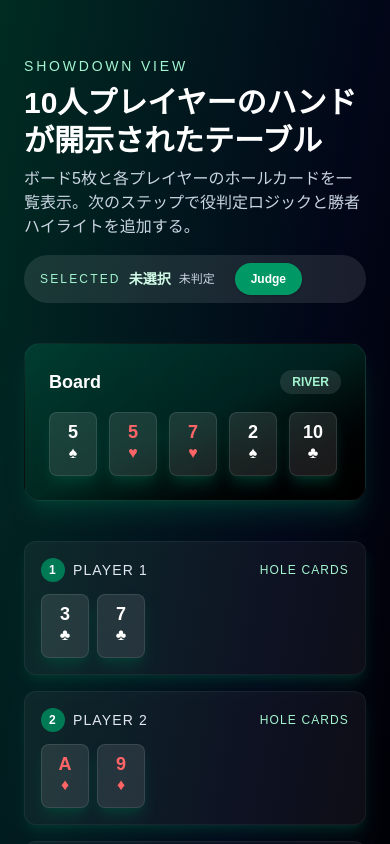
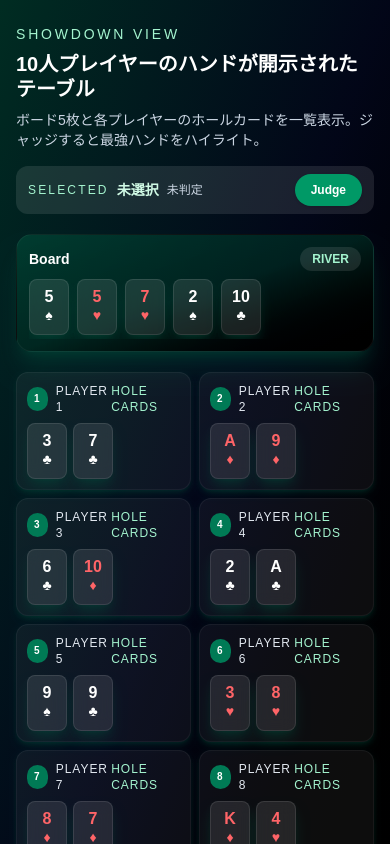
Before and after one commit to gyokuro06/who-the-hell-wins, a Next.js app: page / in a window 390 px wide. Shown: the top 844 px of the page. Built offline with nearby package versions, Linux system fonts and the light colour scheme.

Commit message:
fix design for mobile

```diff
--- a/src/app/page.tsx
+++ b/src/app/page.tsx
@@ -49,10 +49,10 @@ function CardTag({
   return (
     <div
       data-testid={dataTestId}
-      className="flex h-16 w-12 flex-col items-center justify-center rounded-lg border border-white/10 bg-white/10 shadow-lg shadow-emerald-900/50 backdrop-blur-sm"
+      className="flex h-14 w-10 flex-col items-center justify-center rounded-lg border border-white/10 bg-white/10 shadow-lg shadow-emerald-900/40 backdrop-blur-sm sm:h-16 sm:w-12"
     >
-      <span className={`text-lg font-semibold leading-none ${color}`}>{card.rank}</span>
-      <span className={`text-base ${color}`}>{suitSymbols[card.suit]}</span>
+      <span className={`text-base font-semibold leading-none sm:text-lg ${color}`}>{card.rank}</span>
+      <span className={`text-sm sm:text-base ${color}`}>{suitSymbols[card.suit]}</span>
     </div>
   );
 }
@@ -79,7 +79,7 @@ function PlayerCard({
       data-testid={`player-${player.seat}`}
       data-selected={selected}
       onClick={() => onSelect(player.seat)}
-      className={`rounded-xl border bg-white/5 p-4 shadow-lg shadow-emerald-900/40 transition hover:border-emerald-300/60 hover:bg-emerald-900/20 cursor-pointer ${
+      className={`rounded-xl border bg-white/5 p-2.5 shadow-md shadow-emerald-900/30 transition hover:border-emerald-300/60 hover:bg-emerald-900/15 cursor-pointer ${
         selected || isWinner ? "border-emerald-400 ring-2 ring-emerald-500/60" : "border-white/5"
       }`}
       role="button"
@@ -91,9 +91,9 @@ function PlayerCard({
         }
       }}
     >
-      <header className="mb-3 flex items-center justify-between text-sm uppercase tracking-[0.08em] text-slate-200">
+      <header className="mb-2 flex items-center justify-between text-xs uppercase tracking-[0.08em] text-slate-200 sm:text-sm">
         <span className="flex items-center gap-2">
-          <span className="inline-flex h-6 w-6 items-center justify-center rounded-full bg-emerald-700 text-xs font-bold text-white">
+          <span className="inline-flex h-6 w-6 items-center justify-center rounded-full bg-emerald-700 text-[10px] font-bold text-white sm:text-xs">
             {player.seat}
           </span>
           {player.name}
@@ -103,7 +103,7 @@ function PlayerCard({
           Hole Cards
         </span>
       </header>
-      <div className="flex items-center gap-2">
+      <div className="flex items-center gap-1.5 sm:gap-2">
         {player.cards.map((card) => (
           <CardTag
             key={`${card.rank}-${card.suit}-${player.seat}`}
@@ -115,7 +115,7 @@ function PlayerCard({
       </div>
 
       {judged && (
-        <div className="mt-3 rounded-lg border border-white/10 bg-white/5 px-3 py-2 text-xs text-slate-200">
+        <div className="mt-2 rounded-lg border border-white/10 bg-white/5 px-2.5 py-2 text-[11px] text-slate-200 sm:text-xs">
           <div className="flex items-center justify-between">
             <span className="font-semibold text-emerald-100">Best Hand</span>
             {isWinner && <span className="text-[10px] uppercase tracking-[0.12em] text-emerald-200">Top</span>}
@@ -207,16 +207,16 @@ export default function Home() {
 
   return (
     <div className="min-h-screen bg-gradient-to-br from-emerald-950 via-slate-950 to-black text-white">
-      <main className="mx-auto flex max-w-6xl flex-col gap-10 px-6 py-14 lg:px-10">
+      <main className="mx-auto flex w-full max-w-5xl flex-col gap-5 px-4 py-6 sm:gap-7 sm:px-6 lg:px-8">
         <header className="flex flex-col gap-2">
           <p className="text-sm uppercase tracking-[0.2em] text-emerald-200">Showdown View</p>
-          <h1 className="text-3xl font-semibold leading-tight text-white sm:text-4xl">
+          <h1 className="text-xl font-semibold leading-tight text-white sm:text-2xl">
             10人プレイヤーのハンドが開示されたテーブル
           </h1>
-          <p className="text-base text-slate-300">
-            ボード5枚と各プレイヤーのホールカードを一覧表示。次のステップで役判定ロジックと勝者ハイライトを追加する。
+          <p className="text-sm text-slate-300 sm:text-base">
+            ボード5枚と各プレイヤーのホールカードを一覧表示。ジャッジすると最強ハンドをハイライト。
           </p>
-          <div className="mt-2 inline-flex items-center gap-2 rounded-full bg-white/10 px-4 py-2 text-sm text-emerald-100">
+          <div className="mt-2 flex flex-wrap items-center gap-2 rounded-xl bg-white/10 px-3 py-2 text-sm text-emerald-100 sm:px-4">
             <span className="text-xs uppercase tracking-[0.18em] text-emerald-200">Selected</span>
             <span data-testid="selected-seat" className="font-semibold">
               {selectedSeat ?? "未選択"}
@@ -234,7 +234,7 @@ export default function Home() {
               type="button"
               data-testid="judge-button"
               onClick={() => setJudgedWinners([...winners])}
-              className="ml-3 rounded-full bg-emerald-600 px-4 py-2 text-xs font-semibold text-white shadow hover:bg-emerald-500"
+              className="ml-auto rounded-full bg-emerald-600 px-4 py-2 text-xs font-semibold text-white shadow hover:bg-emerald-500 sm:ml-3"
             >
               Judge
             </button>
@@ -261,21 +261,24 @@ export default function Home() {
           )}
         </header>
 
-        <section className="rounded-2xl border border-white/5 bg-gradient-to-br from-emerald-900/60 via-emerald-950/70 to-black p-6 shadow-xl shadow-emerald-900/40">
-          <div className="mb-4 flex items-center justify-between">
-            <h2 className="text-lg font-semibold text-white">Board</h2>
+        <section className="rounded-2xl border border-white/5 bg-gradient-to-br from-emerald-900/60 via-emerald-950/70 to-black p-3 shadow-xl shadow-emerald-900/40 sm:p-5">
+          <div className="mb-2 flex items-center justify-between">
+            <h2 className="text-sm font-semibold text-white sm:text-lg">Board</h2>
             <span className="rounded-full bg-white/10 px-3 py-1 text-xs font-semibold uppercase text-emerald-200">
               River
             </span>
           </div>
-          <div data-testid="board-section" className="flex flex-wrap gap-3">
+          <div
+            data-testid="board-section"
+            className="flex gap-2 overflow-x-auto pb-1 sm:flex-wrap sm:gap-3 sm:overflow-visible"
+          >
             {board.map((card) => (
               <CardTag key={`${card.rank}-${card.suit}`} card={card} context="board" />
             ))}
           </div>
         </section>
 
-        <section className="grid gap-4 sm:grid-cols-2 lg:grid-cols-3">
+        <section className="grid grid-cols-2 gap-2 sm:grid-cols-3 md:grid-cols-4 lg:grid-cols-4">
           {players.map((player) => (
             <PlayerCard
               key={player.seat}
```
